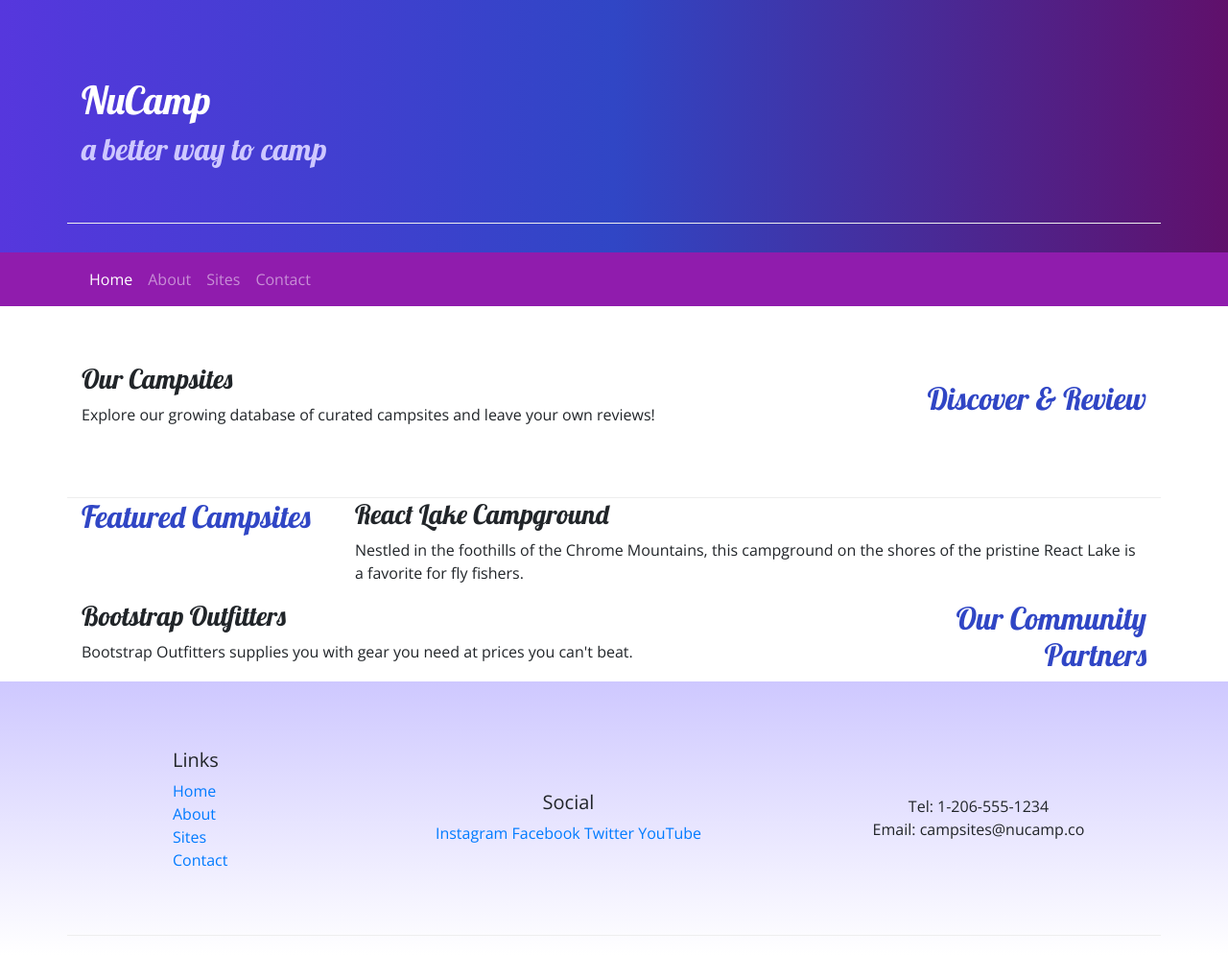
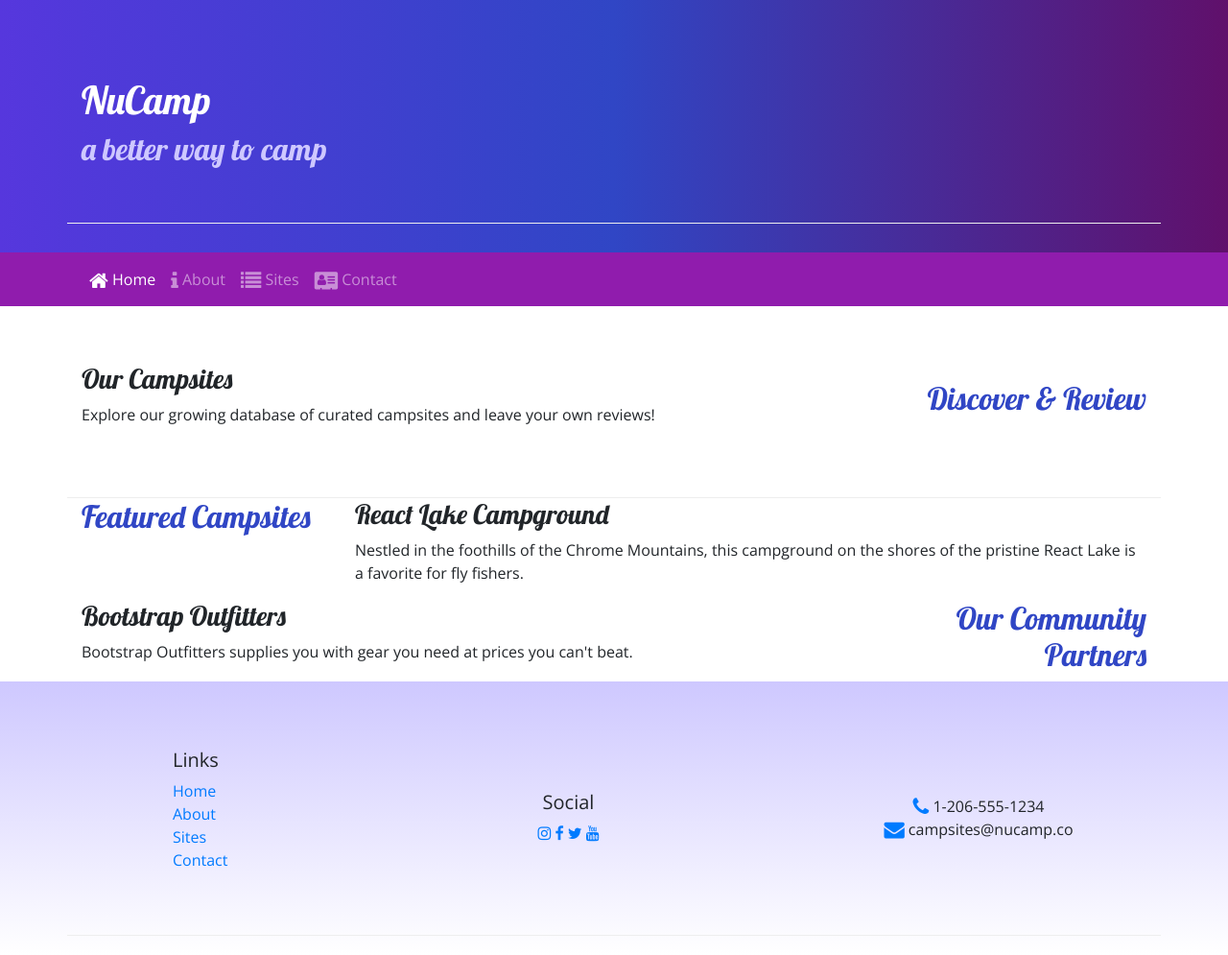
Before and after one commit to Mission0407/2-Bootstrap, a website: page index.html in a window 1280 px wide. Shown: the whole page at 96% size. Drawn offline with nearby package versions, Linux system fonts and the light colour scheme.

Commit message:
Icon Fonts

```diff
--- a/index.html
+++ b/index.html
@@ -12,6 +12,12 @@
     />
 
     <!-- Additional CSS must be placed after Bootstrap CSS -->
+
+    <link
+      rel="stylesheet"
+      href="node_modules/font-awesome/css/font-awesome.min.css"
+    />
+
     <link
       rel="stylesheet"
       href="https://fonts.googleapis.com/css?family=Lobster|Open+Sans"
@@ -35,19 +41,20 @@
 
     <nav class="navbar navbar-expand-sm navbar-dark sticky-top">
       <div class="container">
-        <button class="navbar-toggler ml-auto" type="button" data-toggle="collapse" data-target="#nucampNavbar">
+        <button
+          class="navbar-toggler ml-auto"
+          type="button"
+          data-toggle="collapse"
+          data-target="#nucampNavbar"
+        >
           <span class="navbar-toggler-icon"></span>
         </button>
         <div class="collapse navbar-collapse" id="nucampNavbar">
           <ul class="navbar-nav">
-            <li class="nav-item active">
-              <a class="nav-link" href="#">Home</a>
-            </li>
-            <li class="nav-item">
-              <a class="nav-link" href="aboutus.html">About</a>
-            </li>
-            <li class="nav-item"><a class="nav-link" href="#">Sites</a></li>
-            <li class="nav-item"><a class="nav-link" href="#">Contact</a></li>
+            <li class="nav-item active"><a class="nav-link" href="#"><i class="fa fa-home fa-lg"></i> Home</a></li>
+            <li class="nav-item"><a class="nav-link" href="aboutus.html"><i class="fa fa-info fa-lg"></i> About</a></li>
+            <li class="nav-item"><a class="nav-link" href="#"><i class="fa fa-list fa-lg"></i> Sites</a></li>
+            <li class="nav-item"><a class="nav-link" href="#"><i class="fa fa-address-card fa-lg"></i> Contact</a></li>
           </ul>
         </div>
       </div>
@@ -108,14 +115,14 @@
           </div>
           <div class="col-6 col-sm-5 text-center">
             <h5>Social</h5>
-            <a href="http://instagram.com/">Instagram</a>
-            <a href="http://facebook.com/">Facebook</a>
-            <a href="http://twitter.com/">Twitter</a>
-            <a href="http://youtube.com/">YouTube</a>
+                    <a href="http://instagram.com/"><i class="fa fa-instagram"></i></a>
+                    <a href="http://facebook.com/"><i class="fa fa-facebook"></i></a>
+                    <a href="http://twitter.com/"><i class="fa fa-twitter"></i></a>
+                    <a href="http://youtube.com/"><i class="fa fa-youtube"></i></a>
           </div>
           <div class="col-sm-4 text-center">
-            Tel: 1-206-555-1234<br />
-            Email: campsites@nucamp.co
+            <i class="fa fa-phone fa-lg text-primary"></i> 1-206-555-1234<br />
+            <i class="fa fa-envelope fa-lg text-primary"></i> campsites@nucamp.co
           </div>
         </div>
       </div>
--- a/package.json
+++ b/package.json
@@ -5,6 +5,7 @@
   "main": "index.html",
   "dependencies": {
     "bootstrap": "^4.5.2",
+    "font-awesome": "^4.7.0",
     "jquery": "^3.5.1",
     "popper.js": "^1.16.1"
   },
```
Also changed, not shown: aboutus.html (+13 -16 lines), 1 other file.
